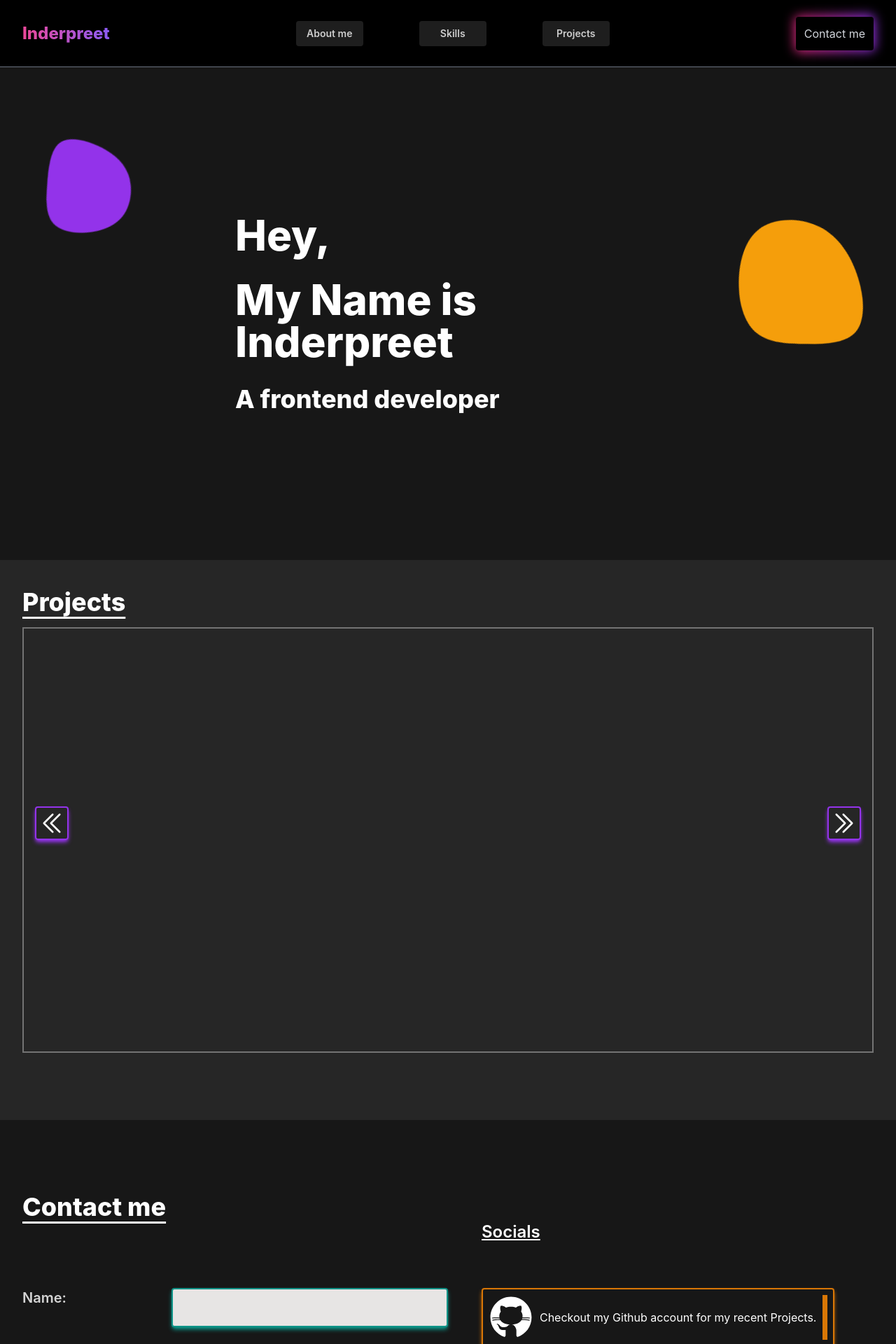
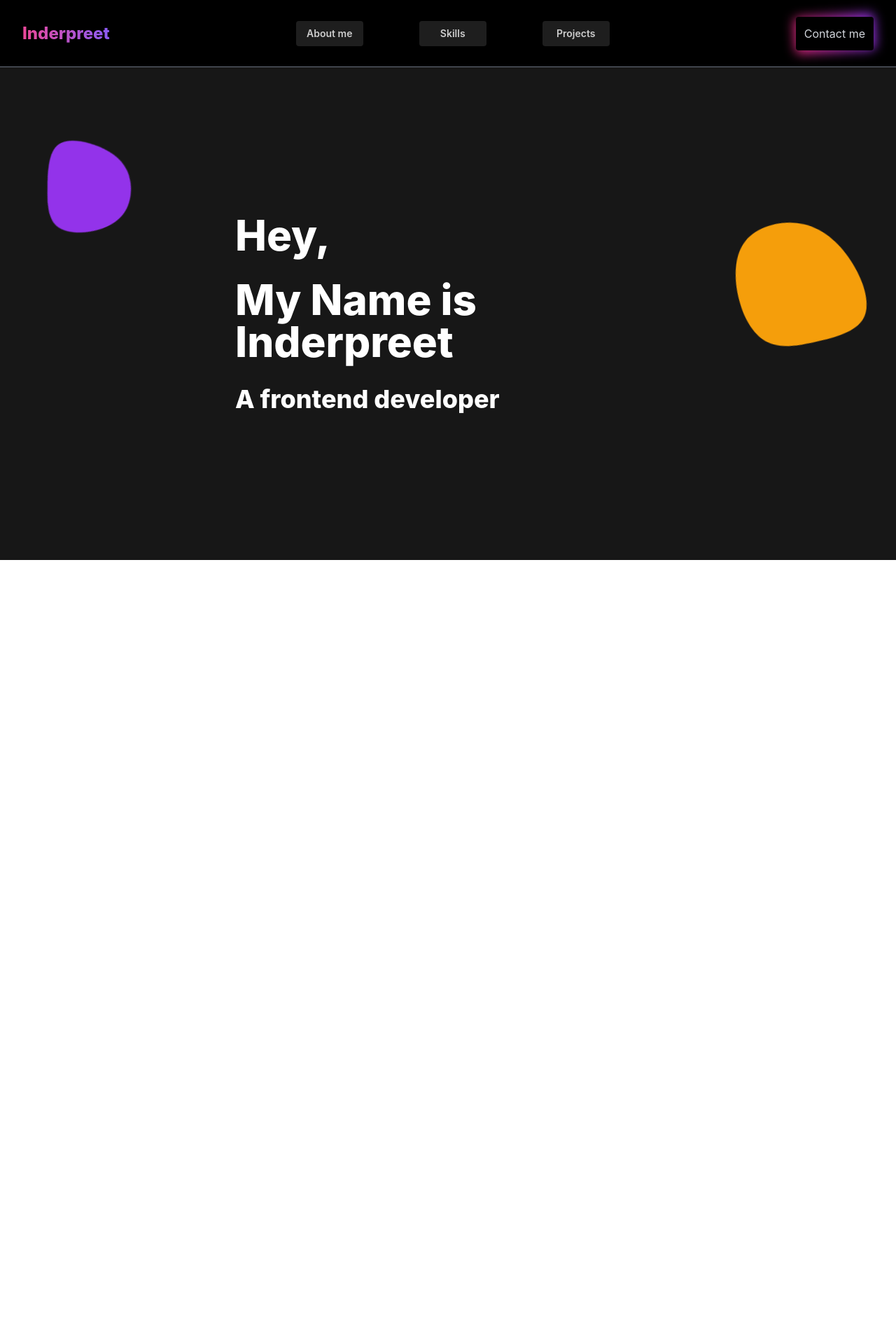
Before and after one commit to Inderpreet-React/portfolio, a React (Create React App) app: page / in a window 1280 px wide. Shown: the top 1920 px of the page at 70% size. After the commit the page ends 800 px from the top, so only its background shows below. Built offline with nearby package versions, Linux system fonts and the light colour scheme.

Commit message:
added react router dom

```diff
--- a/package.json
+++ b/package.json
@@ -10,6 +10,7 @@
     "framer-motion": "^7.6.9",
     "react": "^18.2.0",
     "react-dom": "^18.2.0",
+    "react-router-dom": "^6.4.3",
     "react-scripts": "5.0.1",
     "web-vitals": "^2.1.4"
   },
--- /dev/null
+++ b/src/AnimatedPages.js
@@ -0,0 +1,16 @@
+import React from "react";
+import { Routes, Route } from "react-router-dom";
+import Navbar from "./components/Navbar";
+import AboutMe from "./components/AboutMe";
+import ContactMe from "./components/ContactMe";
+import Projects from "./components/Projects";
+
+export default function AnimatedPages() {
+	return (
+		<Routes>
+			<Route path="/" element={<AboutMe />} />
+			<Route path="/projects" element={<Projects />} />
+			<Route path="contactme" element={<ContactMe />} />
+		</Routes>
+	);
+}
--- a/src/App.js
+++ b/src/App.js
@@ -1,23 +1,13 @@
 import Navbar from "./components/Navbar";
-import AboutMe from "./components/AboutMe";
-import PurpleBlob from "./components/PurpleBlob";
-import YellowBlob from "./components/YellowBlob";
-import ContactMe from "./components/ContactMe";
-import Projects from "./components/Projects";
+import AnimatedPages from "./AnimatedPages";
 
 function App() {
 	return (
 		<div className="">
 			<div className="flex h-screen flex-col">
 				<Navbar />
-				<div className="relative mt-24 flex flex-grow flex-col overflow-hidden bg-neutral-900 text-white">
-					<AboutMe />
-					<PurpleBlob />
-					<YellowBlob />
-				</div>
+				<AnimatedPages />
 			</div>
-			<Projects />
-			<ContactMe />
 		</div>
 	);
 }
--- a/src/components/AboutMe.js
+++ b/src/components/AboutMe.js
@@ -1,7 +1,10 @@
 import React from "react";
+import PurpleBlob from "./PurpleBlob";
+import YellowBlob from "./YellowBlob";
 
 export default function AboutMe() {
 	return (
+		<div className="relative mt-24 flex flex-grow flex-col overflow-hidden bg-neutral-900 text-white">
 			<div className="relative flex h-full w-full flex-col items-center justify-center gap-8 p-4 md:p-8">
 				<h1 className="w-full text-left text-6xl font-extrabold md:w-1/2">
 					Hey,
@@ -13,5 +16,8 @@ export default function AboutMe() {
 					A frontend developer
 				</h1>
 			</div>
+			<PurpleBlob />
+			<YellowBlob />
+		</div>
 	);
 }
--- a/src/index.js
+++ b/src/index.js
@@ -2,11 +2,14 @@ import React from "react";
 import ReactDOM from "react-dom/client";
 import "./index.css";
 import App from "./App";
+import { BrowserRouter } from "react-router-dom";
 
 const root = ReactDOM.createRoot(document.getElementById("root"));
 root.render(
 	<React.StrictMode>
-		<App />
+		<BrowserRouter>
+			<App />
+		</BrowserRouter>
 	</React.StrictMode>
 );
 
```
Also changed, not shown: 1 other file (tests, documents, lock files or other folders). Lines whose indentation alone changed are shown as unchanged.
